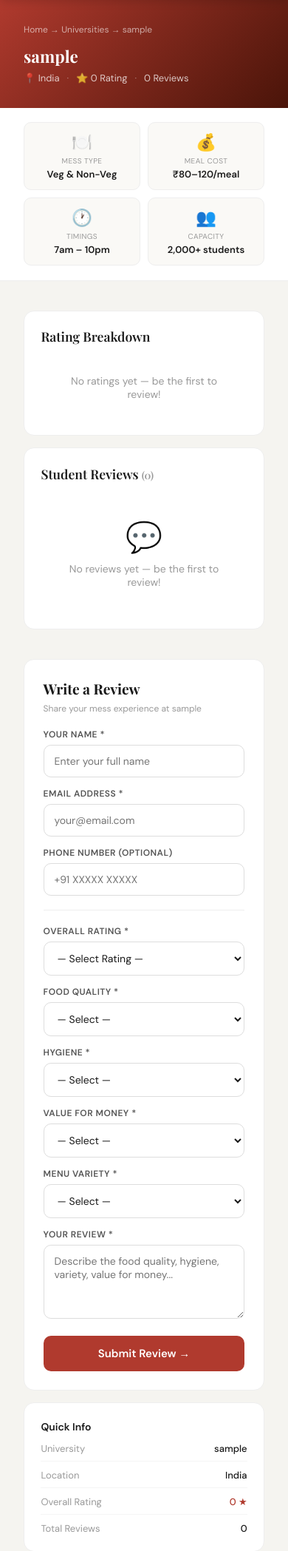
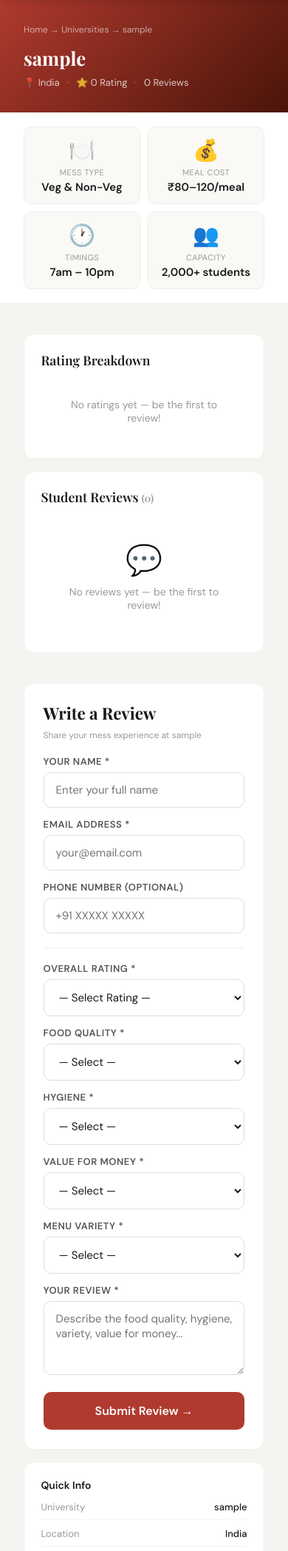
Before and after one commit to gv545312-glitch/mess-review-mvp, a Flask app: a page that uses templates/university.html in a window 390 px wide. Shown: the part 56-2153 px from the top of the page at 74% size. Run offline with Flask 3, Linux system fonts and the light colour scheme; data that the repository does not hold is empty.

Commit message:
fixed university page layout and form size

```diff
--- a/static/style.css
+++ b/static/style.css
@@ -454,3 +454,115 @@ img { display: block; width: 100%; object-fit: cover; }
 .uni-body .view-btn {
   margin-top: auto;
 }
+
+/* ── UNIVERSITY PAGE FIXES ── */
+.upage-hero {
+  background: linear-gradient(135deg, #B03A2E 0%, #4A1409 100%);
+  padding: 2.5rem 2rem 2rem;
+}
+.upage-hero h1 {
+  font-family: 'Playfair Display', serif;
+  font-size: 2.2rem !important;
+  color: #fff;
+  margin-bottom: 0.5rem;
+}
+.upage-hero .breadcrumb {
+  font-size: 13px;
+  color: rgba(255,255,255,0.6);
+  margin-bottom: 0.8rem;
+}
+.upage-hero .meta {
+  font-size: 14px;
+  color: rgba(255,255,255,0.8);
+  display: flex;
+  gap: 10px;
+  flex-wrap: wrap;
+  align-items: center;
+  margin-top: 0.5rem;
+}
+.info-strip {
+  display: grid;
+  grid-template-columns: repeat(4,1fr);
+  gap: 12px;
+  padding: 1.5rem 2rem;
+  background: #fff;
+  border-bottom: 1px solid #eee;
+}
+.istrip-card {
+  text-align: center;
+  padding: 16px 10px;
+  background: #FAF9F6;
+  border-radius: 12px;
+  border: 1px solid #eee;
+}
+.isc-icon { font-size: 1.8rem !important; margin-bottom: 6px; }
+.isc-label { font-size: 11px !important; color: #999; text-transform: uppercase; letter-spacing: 0.04em; margin-bottom: 4px; }
+.isc-val { font-size: 15px !important; font-weight: 600; color: #1a1a1a; }
+
+.upage-content {
+  max-width: 1100px;
+  margin: 0 auto;
+  padding: 2rem;
+  display: grid;
+  grid-template-columns: 1fr 420px;
+  gap: 1.5rem;
+}
+.form-card {
+  background: #fff;
+  border: 1px solid #eee;
+  border-radius: 14px;
+  padding: 2rem;
+  position: sticky;
+  top: 70px;
+}
+.form-card h2 {
+  font-family: 'Playfair Display', serif;
+  font-size: 1.4rem !important;
+  color: #1a1a1a;
+  margin-bottom: 0.4rem;
+}
+.fgroup { margin-bottom: 16px; }
+.fgroup label {
+  display: block;
+  font-size: 13px !important;
+  font-weight: 600;
+  color: #444;
+  text-transform: uppercase;
+  letter-spacing: 0.04em;
+  margin-bottom: 7px;
+}
+.fgroup input, .fgroup select, .fgroup textarea {
+  width: 100%;
+  padding: 13px 16px !important;
+  border: 1.5px solid #DDD;
+  border-radius: 10px;
+  font-size: 15px !important;
+  font-family: 'DM Sans', sans-serif;
+  color: #1a1a1a;
+  outline: none;
+  background: #fff;
+}
+.fgroup input:focus, .fgroup select:focus, .fgroup textarea:focus {
+  border-color: #B03A2E;
+}
+.fgroup textarea { min-height: 110px; resize: vertical; }
+.submit-btn {
+  width: 100%;
+  padding: 15px !important;
+  background: #B03A2E;
+  color: #fff;
+  border: none;
+  border-radius: 10px;
+  font-size: 16px !important;
+  font-weight: 600;
+  cursor: pointer;
+  font-family: 'DM Sans', sans-serif;
+}
+.submit-btn:hover { background: #922e23; }
+.divider-line { height: 1px; background: #eee; margin: 1.4rem 0; }
+
+@media (max-width: 768px) {
+  .upage-content { grid-template-columns: 1fr; }
+  .info-strip { grid-template-columns: repeat(2,1fr); }
+  .upage-hero h1 { font-size: 1.6rem !important; }
+}
```
